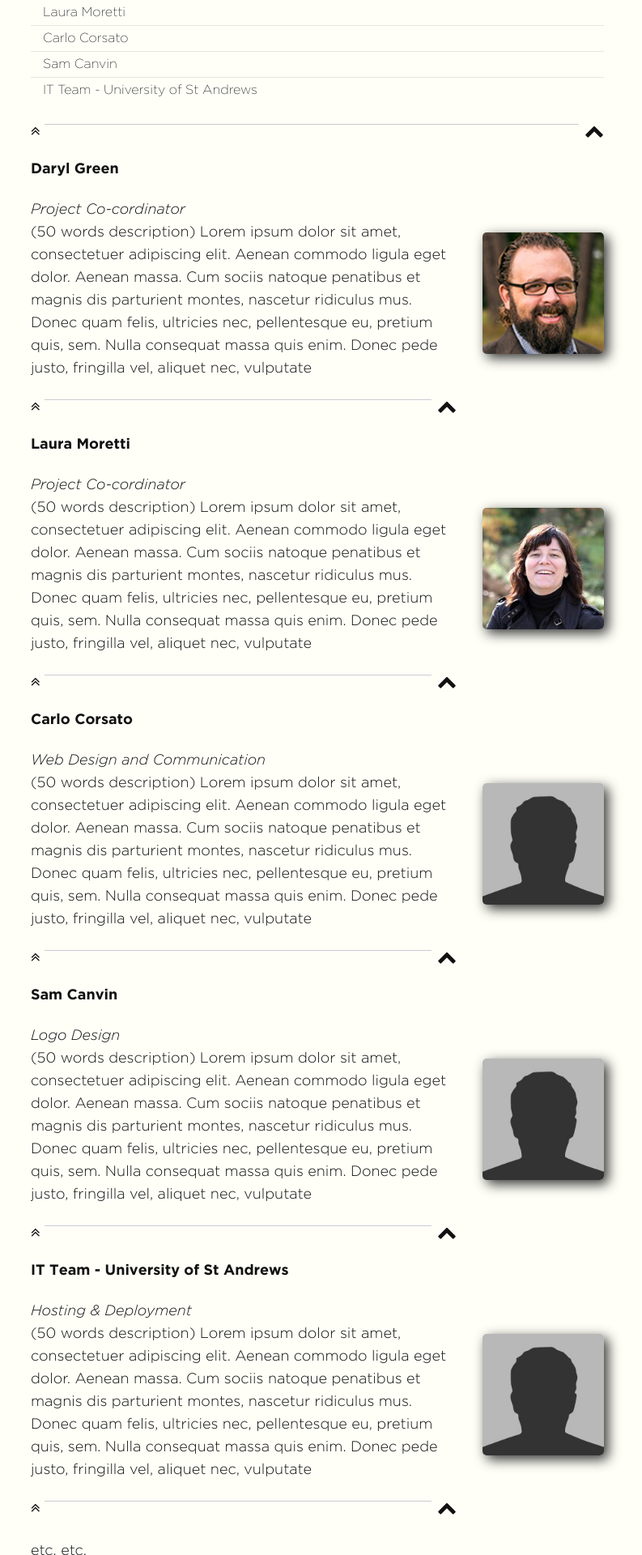
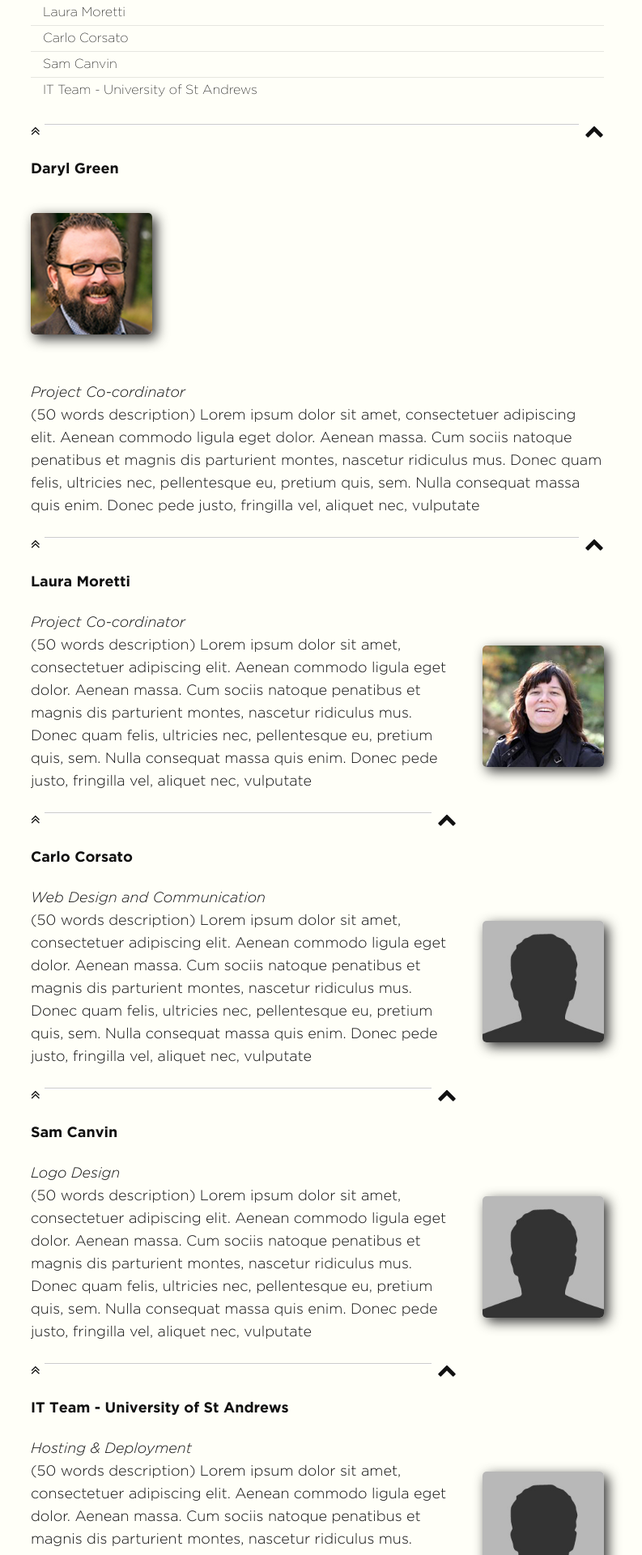
Before and after one commit to carlocorsato/carlocorsato.github.io-test, a Jekyll site: the page built from _pages/team.md, in a window 1280 px wide. Shown: the part 647-2567 px from the top of the page at 81% size, without its empty margins (248-1041 px from the left). Built offline with Jekyll 4.4.1, drawn with Linux system fonts in a browser that asks for light colours; nearby versions of some CDN libraries.

```diff
--- a/_pages/team.md
+++ b/_pages/team.md
@@ -22,7 +22,7 @@
 
 <a name="darylgreen"></a>
 ###### Daryl Green
-<figure style="width: 150px" class="align-right">
+<figure style="width: 150px">
   <img src="{{ site.url }}/assets/images/img-profile/green.jpg" alt="Daryl Green">
 </figure>
 *Project Co-cordinator*
```
